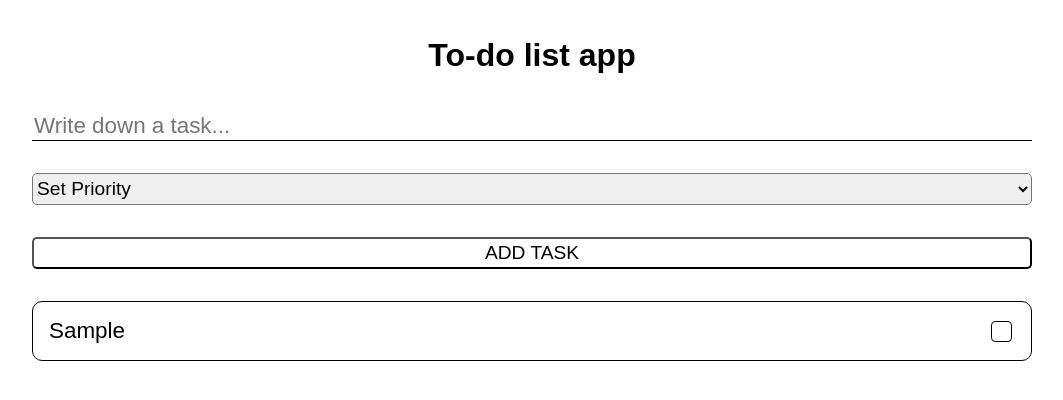
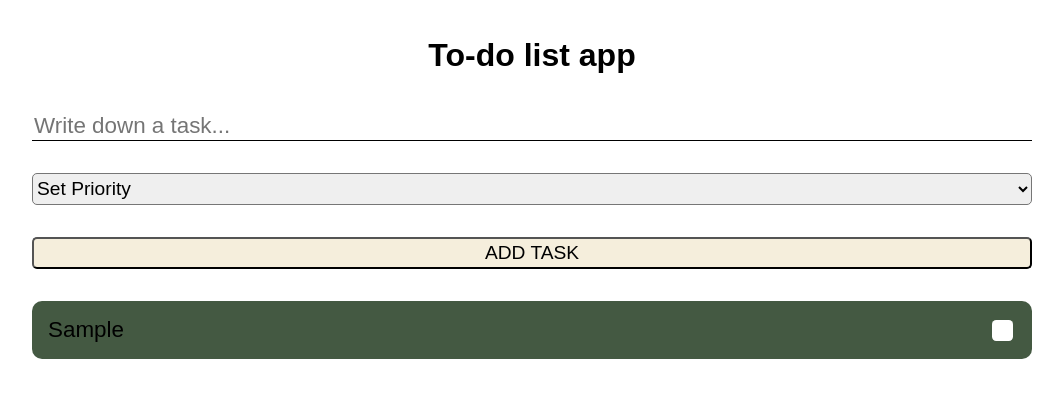
Before and after one commit to ViktorSnaer/to-do-CRUD-app, a React (Create React App) app: page / in a window 1280 px wide. Both pictures are taken after typing "Sample" into the empty fields and a click on the button "ADD TASK". Shown: the top 400 px of the page, without its empty margins (108-1171 px from the left). Built offline with nearby package versions, Linux system fonts and the light colour scheme.

Commit message:
color coded priority

```diff
--- a/src/components/NewTask.tsx
+++ b/src/components/NewTask.tsx
@@ -28,7 +28,7 @@ const DropDown = styled.select`
 `;
 
 const SubmitButton = styled.button`
-  background-color: transparent;
+  background-color: #f5eedc;
   height: 2rem;
   font-size: 1.2rem;
   border-radius: 5px;
@@ -68,9 +68,9 @@ const NewTask: React.FC<NewTaskProps> = ({ onAddTask }) => {
         />
         <DropDown name="priority" id="priority" onChange={onPriorityHandler}>
           <option value="3">Set Priority</option>
-          <option value="3">Important</option>
-          <option value="2">middle</option>
-          <option value="1">not that important</option>
+          <option value="3">High</option>
+          <option value="2">Medium</option>
+          <option value="1">Low</option>
         </DropDown>
         <SubmitButton type="submit">ADD TASK</SubmitButton>
       </TaskContainer>
--- a/src/components/ToDoList.tsx
+++ b/src/components/ToDoList.tsx
@@ -9,7 +9,6 @@ const TaskList = styled.ul`
 
 const TaskContainer = styled.li`
   font-size: 1.4rem;
-  border: solid black 1px;
   border-radius: 10px;
   padding: 1rem;
   margin: 1rem 0;
@@ -28,7 +27,6 @@ const CheckBox = styled.input`
   background-color: white;
   border-radius: 20%;
   vertical-align: middle;
-  border: 1px solid black;
   appearance: none;
   outline: none;
   cursor: pointer;
@@ -54,15 +52,25 @@ const ToDoList: React.FC<ToDoListProps> = ({ items, onDeleteTask }) => {
   return (
     <TaskList>
       {sortedItems.map((item) => {
+        let setPriorityColor = "";
+        if (item.priority === "3") {
+          setPriorityColor = "#445942";
+        } else if (item.priority === "2") {
+          setPriorityColor = "#809370";
+        } else {
+          setPriorityColor = "#c3d3b2";
+        }
         return (
-          <TaskContainer key={item.id}>
+          <TaskContainer
+            style={{ backgroundColor: setPriorityColor }}
+            key={item.id}
+          >
             <Text contentEditable={true}>{item.text}</Text>
             <CheckBox
               onClick={onDeleteTask.bind(null, item.id)}
               type={"checkbox"}
               id="finished"
             />
-            {/* <button onClick={onDeleteTask.bind(null, item.id)}>DELETE</button> */}
           </TaskContainer>
         );
       })}
```
